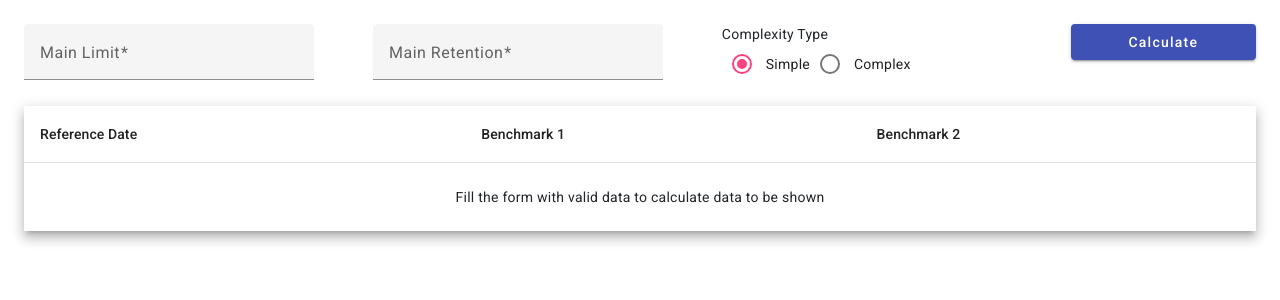
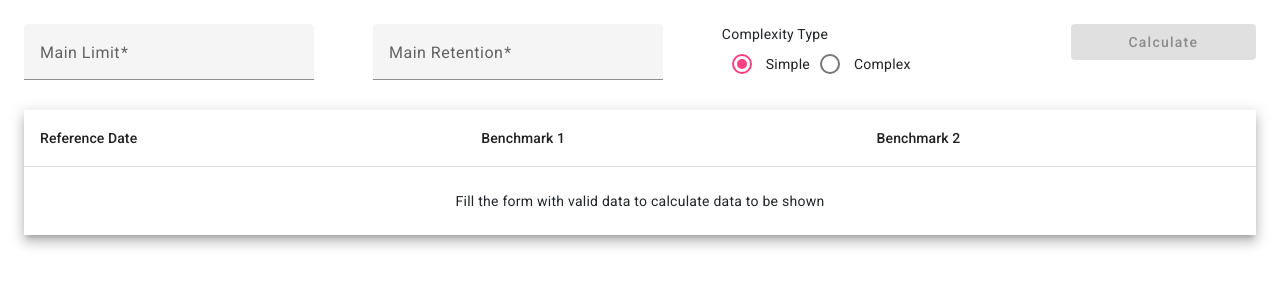
Before and after one commit to aleneri97/wtw_test, an Angular app: page /calculator in a window 1280 px wide. Shown: the top 300 px of the page. Built offline with nearby package versions, Linux system fonts and the light colour scheme.

Commit message:
🦺 add: validations on Calculator

```diff
--- a/src/app/core/modules/material.module.ts
+++ b/src/app/core/modules/material.module.ts
@@ -5,6 +5,8 @@ import { MatInputModule } from '@angular/material/input';
 import { MatButtonModule } from '@angular/material/button';
 import { MatRadioModule } from '@angular/material/radio';
 import { MatTableModule } from '@angular/material/table';
+import { MatSnackBarModule } from '@angular/material/snack-bar';
+import { MatTooltipModule } from '@angular/material/tooltip';
 
 const MATERIAL_MODULES = [
   MatFormFieldModule,
@@ -12,6 +14,8 @@ const MATERIAL_MODULES = [
   MatButtonModule,
   MatRadioModule,
   MatTableModule,
+  MatSnackBarModule,
+  MatTooltipModule,
 ];
 
 @NgModule({
--- a/src/app/pages/calculator/calculator.component.html
+++ b/src/app/pages/calculator/calculator.component.html
@@ -10,6 +10,7 @@
           <span matTextPrefix *ngIf="focusedField === 1 || !!form.value.mainLimit">$&nbsp;</span>
           <input matInput formControlName="mainLimit" type="text" placeholder="00.00"
             (change)="formatCurrencyInput(1)" (focus)="focusedField = 1" (blur)="focusedField = 0">
+          <mat-error *ngIf="form.controls.mainLimit.errors">Decimal value required</mat-error>
         </mat-form-field>
       </div>
       <!-- Main Retention -->
@@ -19,6 +20,7 @@
           <span matTextPrefix *ngIf="focusedField === 2 || !!form.value.mainRetention">$&nbsp;</span>
           <input matInput formControlName="mainRetention" type="text" placeholder="00.00"
             (change)="formatCurrencyInput(2)" (focus)="focusedField = 2" (blur)="focusedField = 0">
+          <mat-error *ngIf="form.controls.mainRetention.errors">Decimal value required</mat-error>
         </mat-form-field>
       </div>
       <!-- Complexity -->
@@ -31,12 +33,17 @@
       </div>
       <!-- Calculate Btn -->
       <div class="col-12 col-md-2">
-        <button mat-raised-button color="primary" class="w-100">Calculate</button>
+        <!-- Disabled -->
+        <div *ngIf="!form.valid" matTooltip="Verify entered values">
+          <button mat-raised-button color="primary" class="w-100" [disabled]="true">Calculate</button>
+        </div>
+        <!-- Valid -->
+        <button *ngIf="form.valid" mat-raised-button color="primary" class="w-100">Calculate</button>
       </div>
     </div>
   </form>
   <!-- Table Data -->
-  <table mat-table [dataSource]="dataSource" class="mat-elevation-z8 mt-5 mt-md-1">
+  <table mat-table [dataSource]="dataSource" class="mat-elevation-z8 mt-5 mt-md-2">
     <!-- Reference Date Column -->
     <ng-container matColumnDef="date">
       <th mat-header-cell *matHeaderCellDef>Reference Date</th>
--- a/src/app/pages/calculator/calculator.component.ts
+++ b/src/app/pages/calculator/calculator.component.ts
@@ -1,6 +1,7 @@
 import { CurrencyPipe } from '@angular/common';
 import { Component, OnInit } from '@angular/core';
 import { FormBuilder, Validators } from '@angular/forms';
+import { MatSnackBar } from '@angular/material/snack-bar';
 import { MatTableDataSource } from '@angular/material/table';
 
 interface Row {
@@ -28,7 +29,7 @@ export class CalculatorComponent implements OnInit {
   /** * @description Currency field focused */
   focusedField = 0;
 
-  constructor(private fb: FormBuilder, private currencyPipe: CurrencyPipe) { }
+  constructor(private fb: FormBuilder, private currencyPipe: CurrencyPipe, private _snackBar: MatSnackBar) { }
 
   ngOnInit() { }
 
@@ -36,7 +37,11 @@ export class CalculatorComponent implements OnInit {
    * @description Handles form submit
    */
   onFormSubmit() {
-    this.calculateData();
+    if (this.form.valid) {
+      this.calculateData();
+    } else {
+      this._snackBar.open('Entered data is not valid. Check the values and try again', '', { duration: 3000 });
+    }
   }
 
   /**
```
